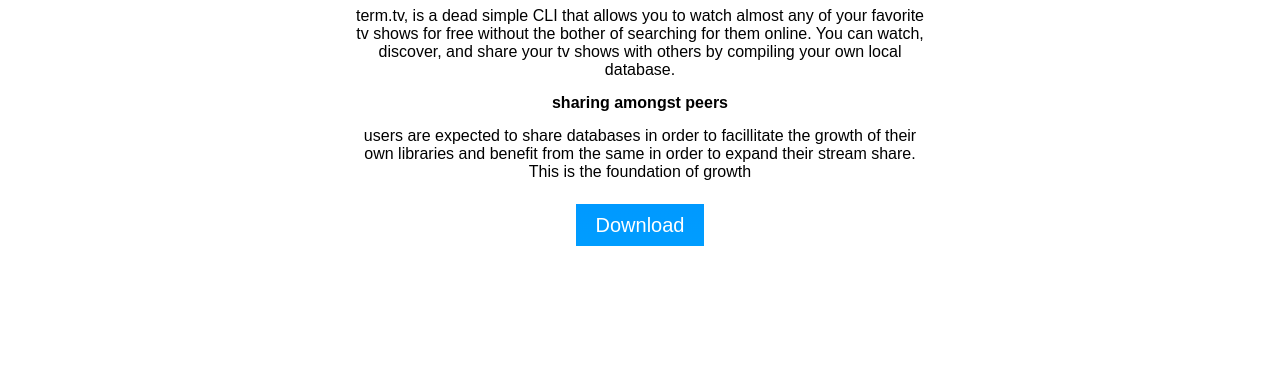
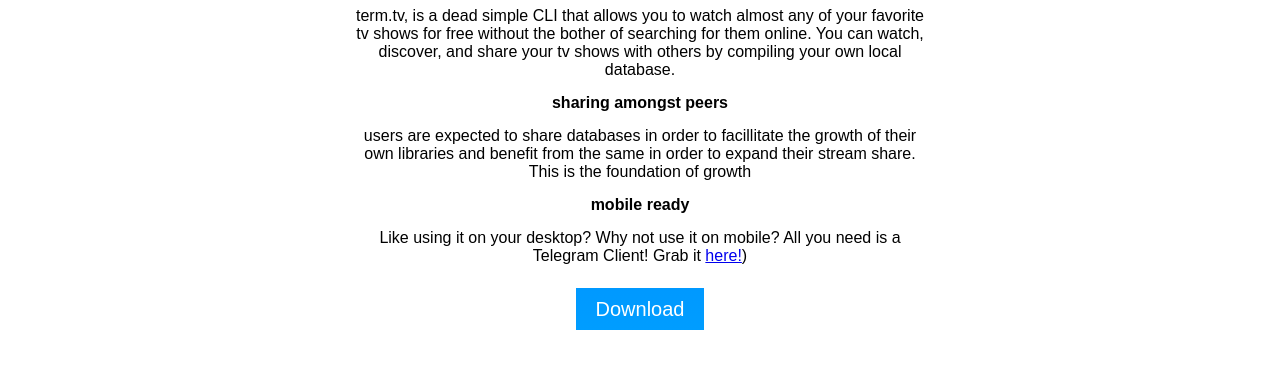
Before and after one commit to amiruqdah/tv-terminal, a plain HTML site: page index.html in a window 1280 px wide. Shown: the part 423-792 px from the top of the page. Drawn offline with Linux system fonts and the light colour scheme.

Commit message:
updated website
added telegram bot link

```diff
--- a/index.html
+++ b/index.html
@@ -135,6 +135,8 @@ var randInt = function(a, b) {
 	 			<li class="unselectable" style="margin:15px;">term.tv, is a dead simple CLI that allows you to watch almost any of your favorite tv shows for free without the bother of searching for them online. You can watch, discover, and share your tv shows with others by compiling your own local database. </li>
 	 			<h4 class="unselectable"> sharing amongst peers </h4>
 	 			<li class="unselectable" style="margin:15px;">users are expected to share databases in order to facillitate the growth of their own libraries and benefit from the same in order to expand their stream share. This is the foundation of growth</li>
+	 			<h4 class="unselectable">mobile ready</h4>
+	 			<li class="unselectable" style="margin:15px;">Like using it on your desktop? Why not use it on mobile? All you need is a Telegram Client! Grab it <a href="http://telegram.me/TellyBot">here!</a>)</li>
 	 		<ul>
 	 		</br>
 	 			<a class="btn" href="https://www.dropbox.com/s/x3llbcp9a2uabh6/tv_v01.zip?dl=1">Download</a>
```
